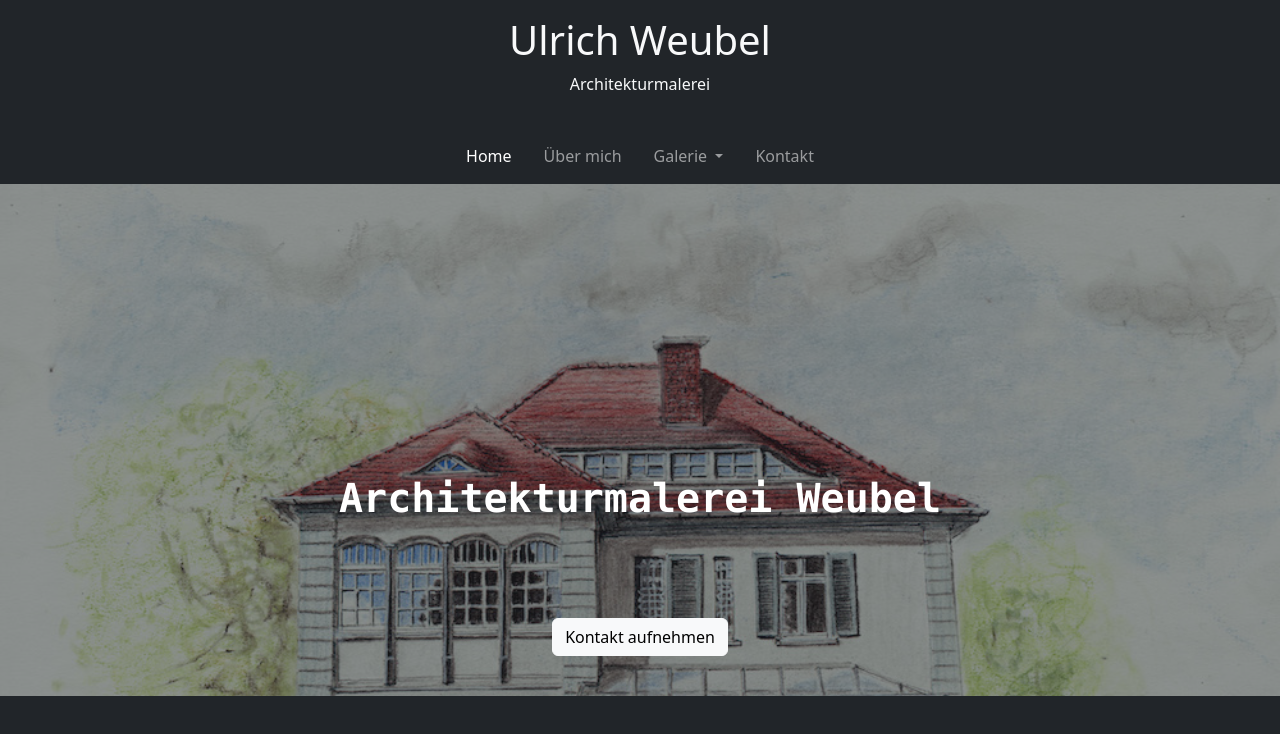
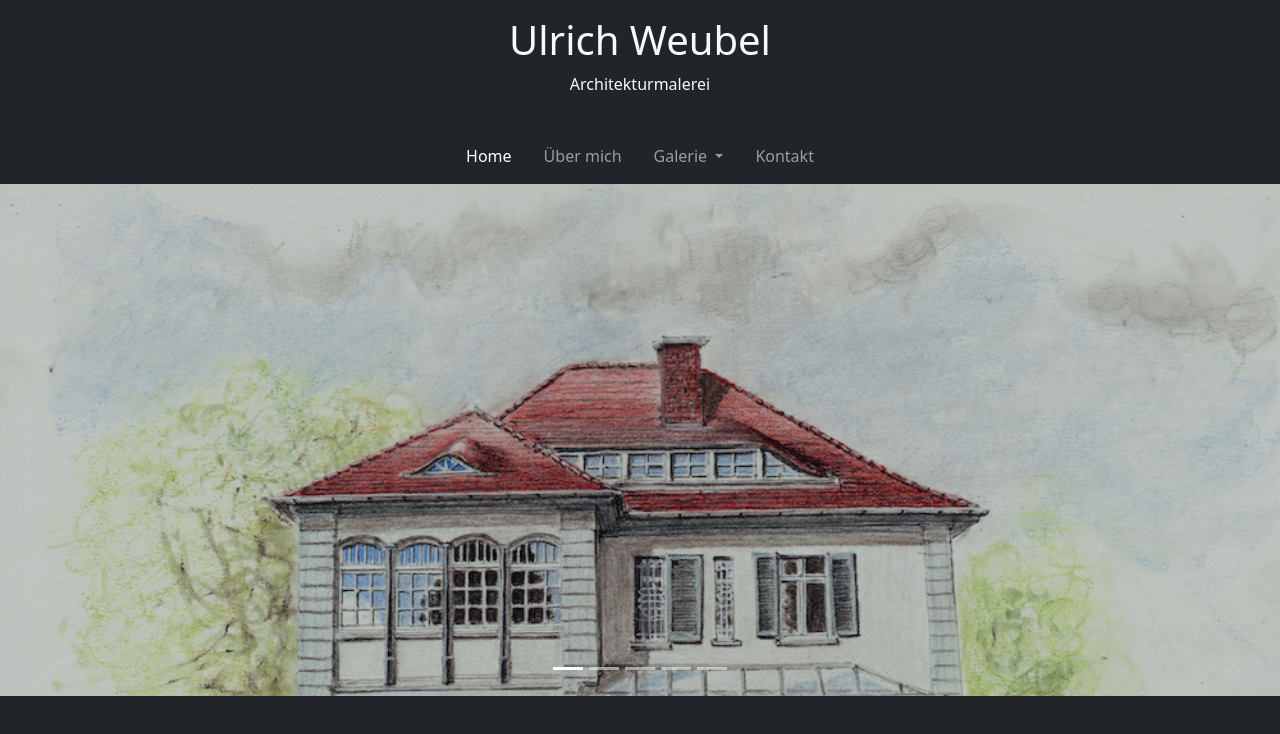
Before and after one commit to fabiusgasber/architekt-weubel, a website: page index.html in a window 1280 px wide. Drawn offline with nearby package versions, Linux system fonts and the light colour scheme.

Commit message:
Add pictures to carousel

```diff
--- a/index.html
+++ b/index.html
@@ -50,15 +50,31 @@
       </nav>
     </header>
     <main>
-      <div class="carousel slide h-50">
+      <div class="carousel slide h-50" id="home-carousel">
+        <div class="carousel-indicators">
+            <button type="button" data-bs-target="#home-carousel" data-bs-slide-to="0" class="active" aria-current="true" aria-label="Slide 1"></button>
+            <button type="button" data-bs-target="#home-carousel" data-bs-slide-to="1" aria-label="Slide 2"></button>
+            <button type="button" data-bs-target="#home-carousel" data-bs-slide-to="2" aria-label="Slide 3"></button>
+            <button type="button" data-bs-target="#home-carousel" data-bs-slide-to="3" aria-label="Slide 4"></button>
+            <button type="button" data-bs-target="#home-carousel" data-bs-slide-to="4" aria-label="Slide 5"></button>
+          </div>
         <div class="carousel-inner">
           <div class="carousel-item active">
-            <img src="images/villa-koerfer.jpg" class="d-block w-100 opacity-50" alt="Villa Körfer">
-            <div class="carousel-caption d-block">
-              <h1 class="fw-bold font-monospace mb-5">Architekturmalerei Weubel</h1>
-              <button class="btn btn-light mt-5">Kontakt aufnehmen</button>
-            </div>
+            <img src="images/villa-koerfer.jpg" class="d-block w-100 opacity-75" alt="Villa Körfer">
           </div>
+          <div class="carousel-item">
+            <img src="images/Gutshof In Groß Machnow, Acryl auf Leinwand.jpg" class="d-block w-100 opacity-75" alt="Villa Körfer">
+          </div>
+          <div class="carousel-item">
+            <img src="images/Kirche in Meinerzhagen-Sauerland, Acryl auf Karton.jpg" class="d-block w-100 opacity-75" alt="Villa Körfer">
+          </div>
+          <div class="carousel-item">
+            <img src="images/Dom zu Worms, Feder ,Aquarell.jpg" class="d-block w-100 opacity-75" alt="Villa Körfer">
+          </div>
+          <div class="carousel-item">
+            <img src="images/Heym Gartens,.jpg" class="d-block w-100 opacity-75" alt="Villa Körfer">
+          </div>
+
         </div>
       </div>
     </main>
```
